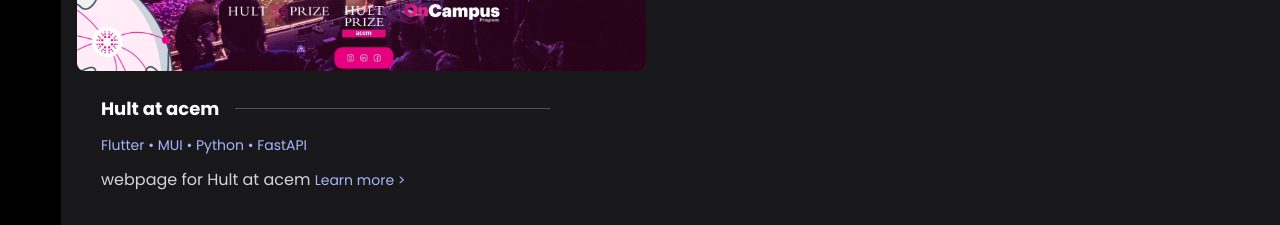
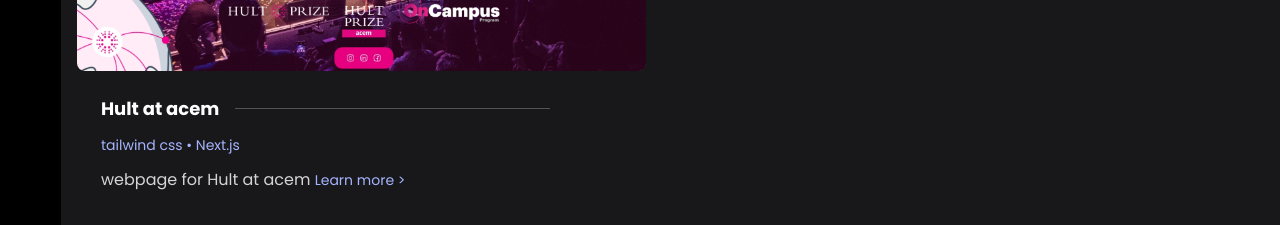
Before and after one commit to shresthasusan/portfolio-web, a Next.js app: page / in a window 1280 px wide. Shown: the part 2920-3145 px from the top of the page. Built offline with nearby package versions, Linux system fonts and the light colour scheme; some icons are missing.

Commit message:
Update technologies for Hult at acem project in projectGrid component

```diff
--- a/app/components/projects/projectGrid.tsx
+++ b/app/components/projects/projectGrid.tsx
@@ -25,7 +25,7 @@ const projects = [
     title: "Hult at acem",
     imageSrc: "/hultatacem.jpeg",
     imageAlt: "An image of the Paint.app project.",
-    technologies: ["Flutter", "MUI", "Python", "FastAPI"],
+    technologies: ["tailwind css", "Next.js"],
     description: "webpage for Hult at acem",
     githubUrl: "https://www.github.com/hultatacem/hultatacem",
     liveUrl: "https://www.hultatacem.com",
```
